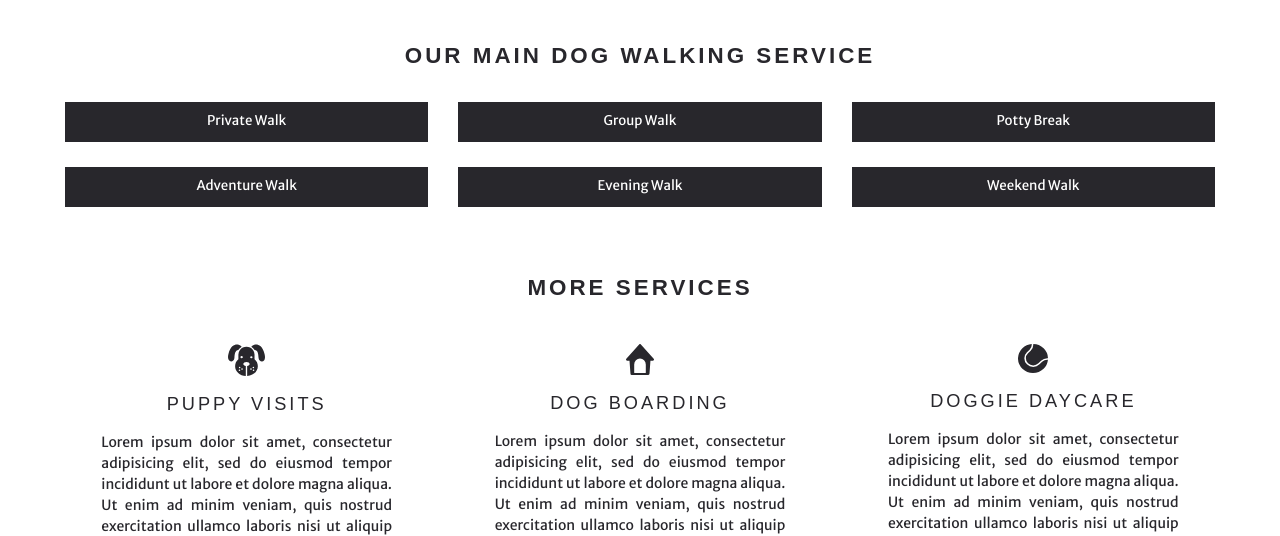
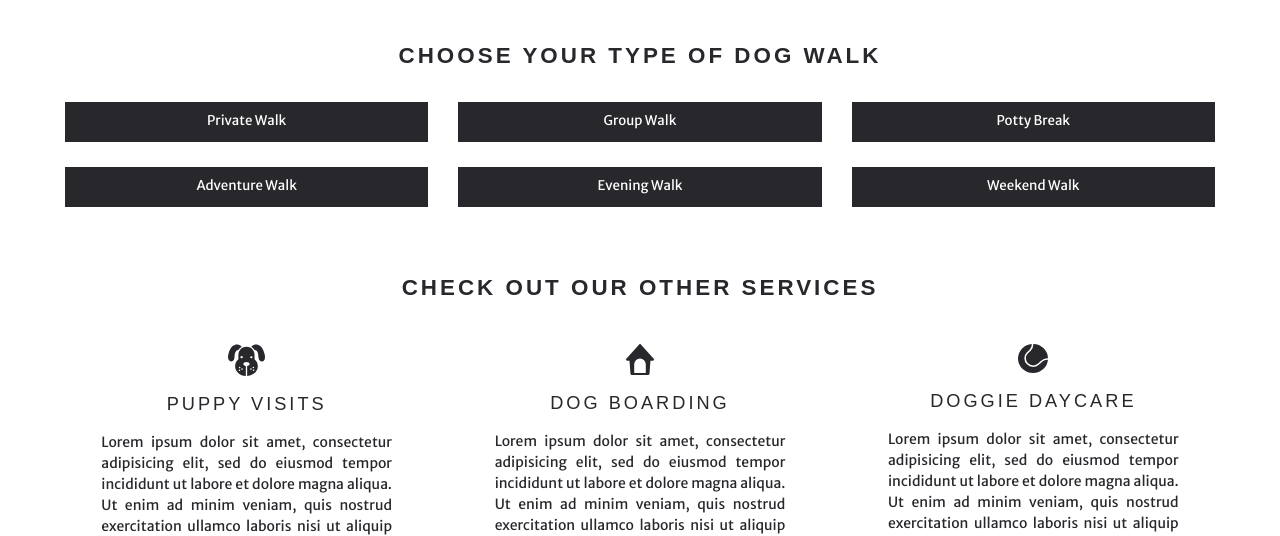
Before and after one commit to misspickles/walkie-walk, a plain HTML site: page services.html in a window 1280 px wide. Shown: the part 242-778 px from the top of the page. Drawn offline with Linux system fonts and the light colour scheme; a web font is replaced by a local one.

Commit message:
Update services.html

```diff
--- a/services.html
+++ b/services.html
@@ -56,7 +56,7 @@
  </div>
 
  <div class="wrapper">
-  <div class="article-heading">Our Main Dog Walking Service</div>
+  <div class="article-heading">Choose your type of dog walk</div>
 
   <div class="center">
   <div class="container-fluid">
@@ -94,7 +94,7 @@
 	</div>
   </div>
 
-  <div class="article-heading">More Services</div>
+  <div class="article-heading">Check out our other services</div>
 
   <div class="container-fluid icon-text-section">
 	<div class="row">
```
